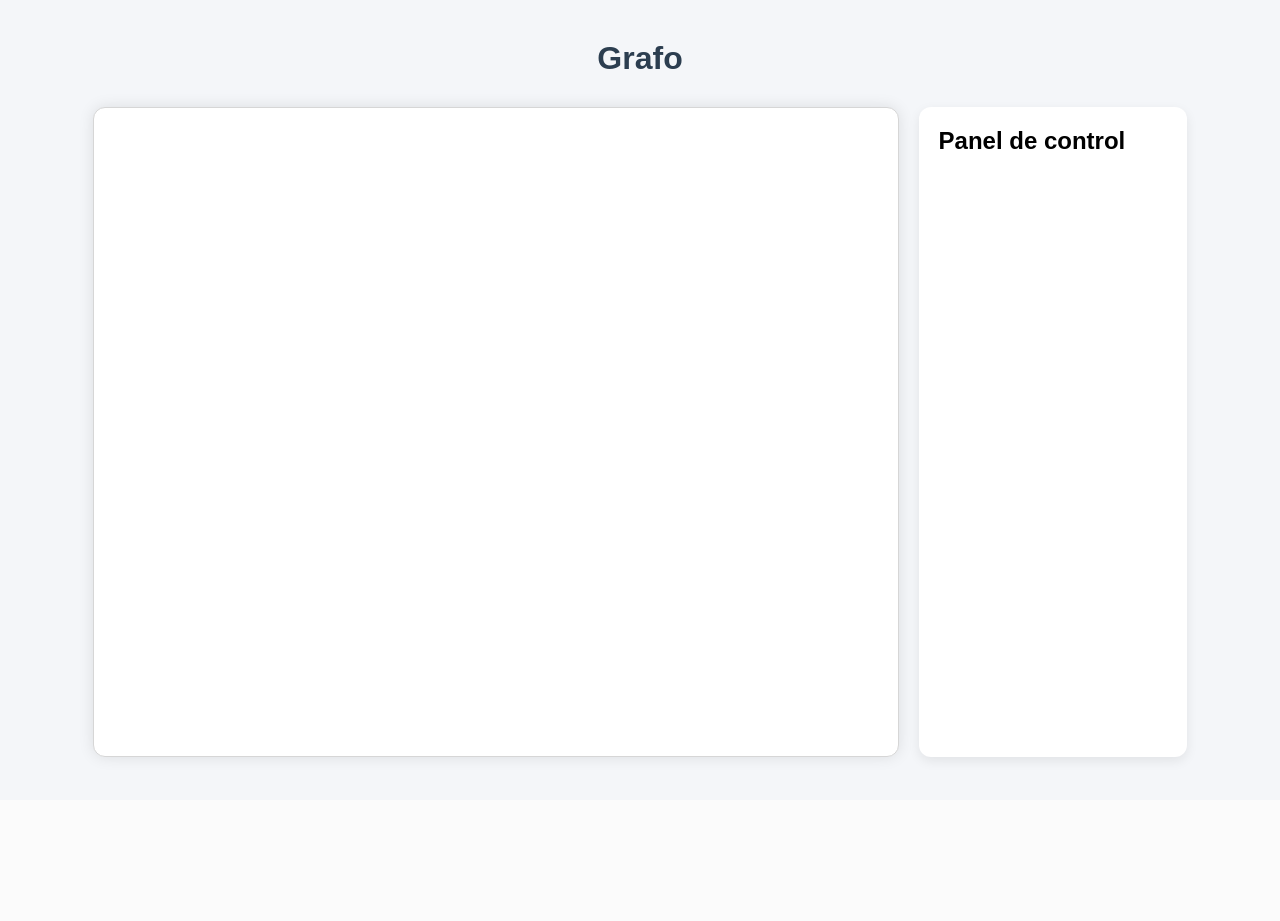
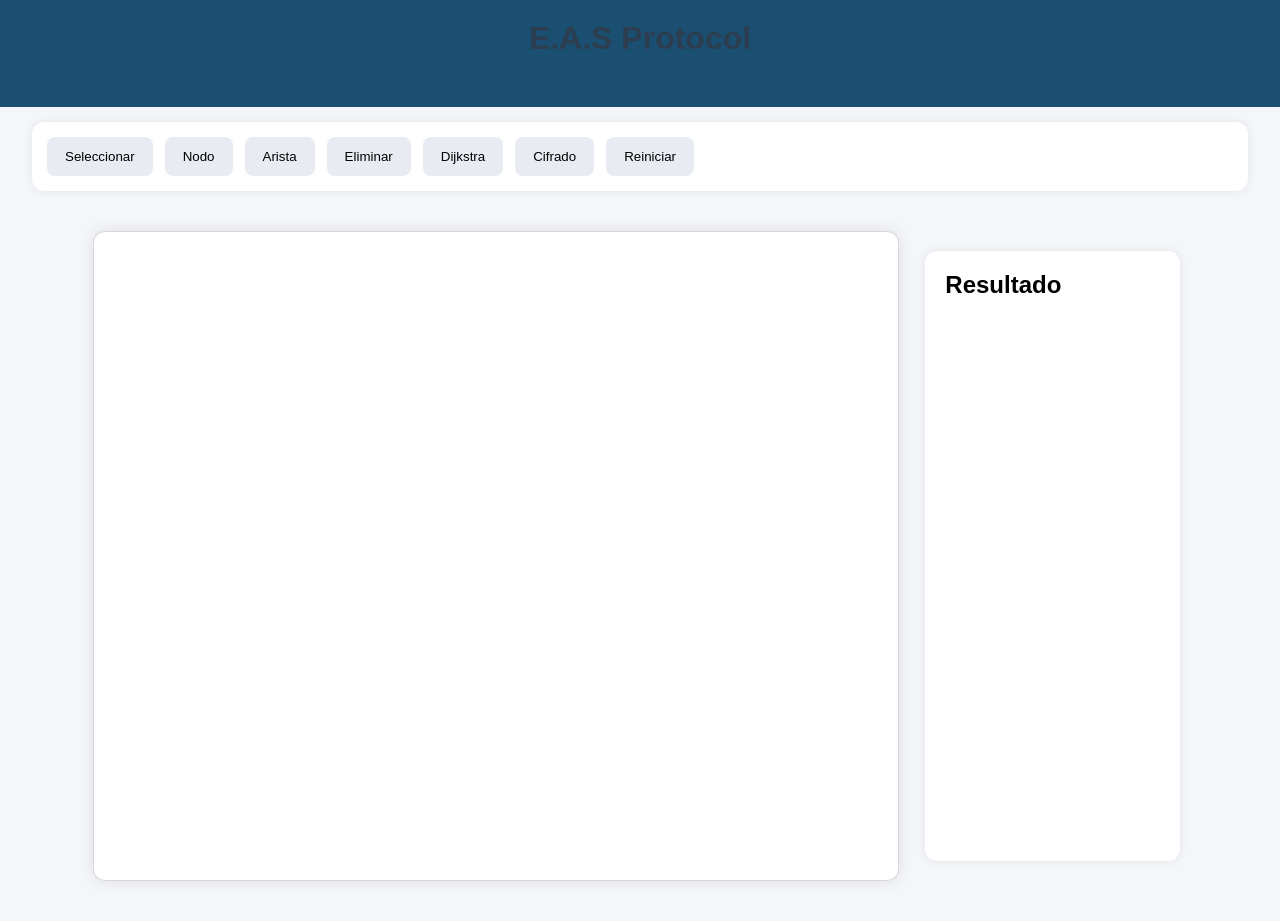
Before and after one commit to DioRB/E.A.SProtocol, a Python web app: template src/frontend/templates/index.html in a window 1280 px wide. Before the commit the page ends 764 px from the top, so only its background shows below. Run offline with Jinja, Linux system fonts and the light colour scheme; the template is opened without the code that fills it, so the values that code supplies are empty.

Commit message:
Se agregaron botones de funcionalidades para modificar el grafo

```diff
--- a/src/frontend/templates/index.html
+++ b/src/frontend/templates/index.html
@@ -6,28 +6,63 @@
     <link rel="stylesheet" href="{{ url_for('static', filename='css/estilo.css') }}">
 </head>
 <body>
+<header>
+
+    <h1>E.A.S Protocol</h1>
+
+</header>
+
+<nav class="toolbar">
+
+    <button id="modoSeleccionar">
+        Seleccionar
+    </button>
+
+    <button id="modoNodo">
+        Nodo
+    </button>
+
+    <button id="modoArista">
+        Arista
+    </button>
+
+    <button id="modoEliminar">
+        Eliminar
+    </button>
+
+    <button id="modoDijkstra">
+        Dijkstra
+    </button>
+
+    <button id="modoCifrado">
+        Cifrado
+    </button>
+
+    <button id="reiniciar">
+        Reiniciar
+    </button>
+
+</nav>
 
 <main>
-
-    <h1>Grafo</h1>
 
     <div class="contenedor">
 
         <div id="cy"></div>
 
-        <aside class="panel">
+    <section class="resultado">
 
-            <h2>Panel de control</h2>
+    <h2>Resultado</h2>
 
-        </aside>
+    <pre id="resultado"></pre>
 
-    </div>
+</section>
 
 </main>
 
 <script src="https://unpkg.com/cytoscape/dist/cytoscape.min.js"></script>
 
-<script src="{{ url_for('static', filename='js/grafo.js') }}"></script>
+<script type="module" src="{{ url_for('static', filename='js/app.js') }}"></script>
 
 </body>
 </html>
```
